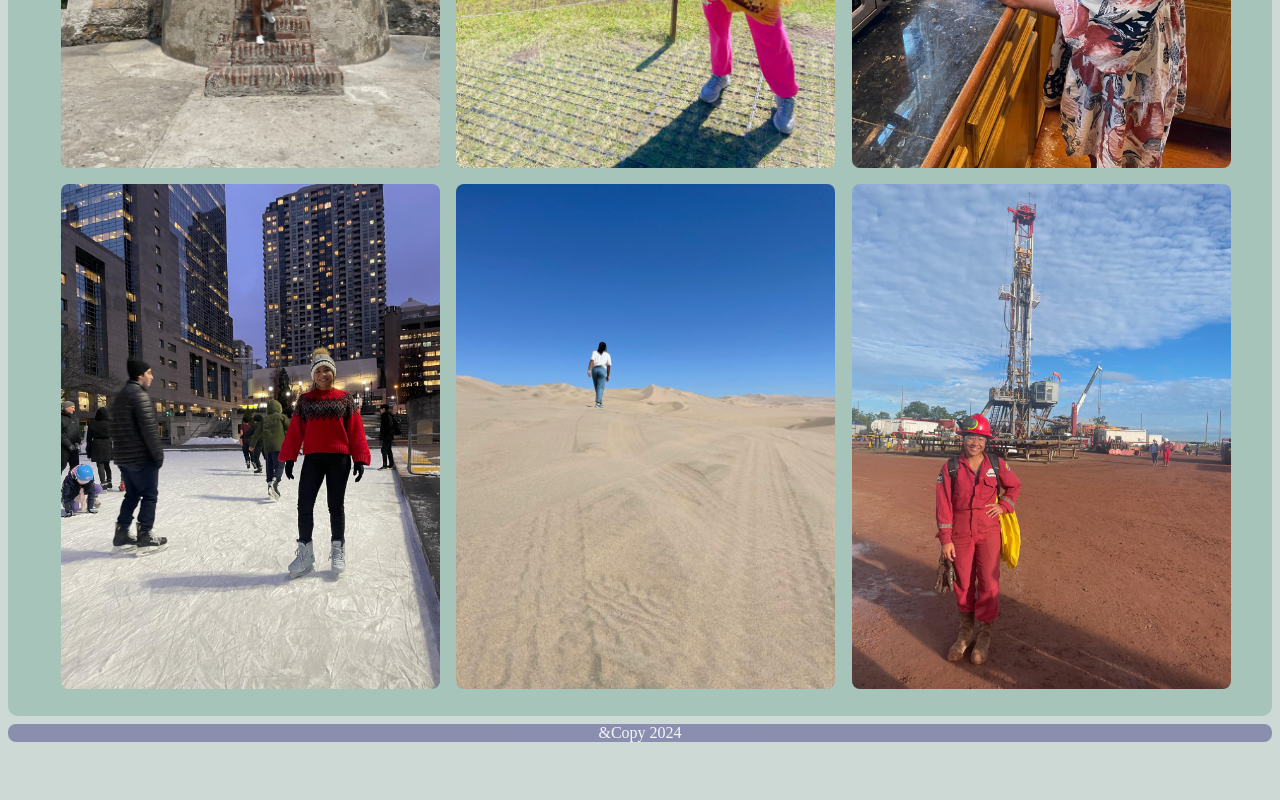
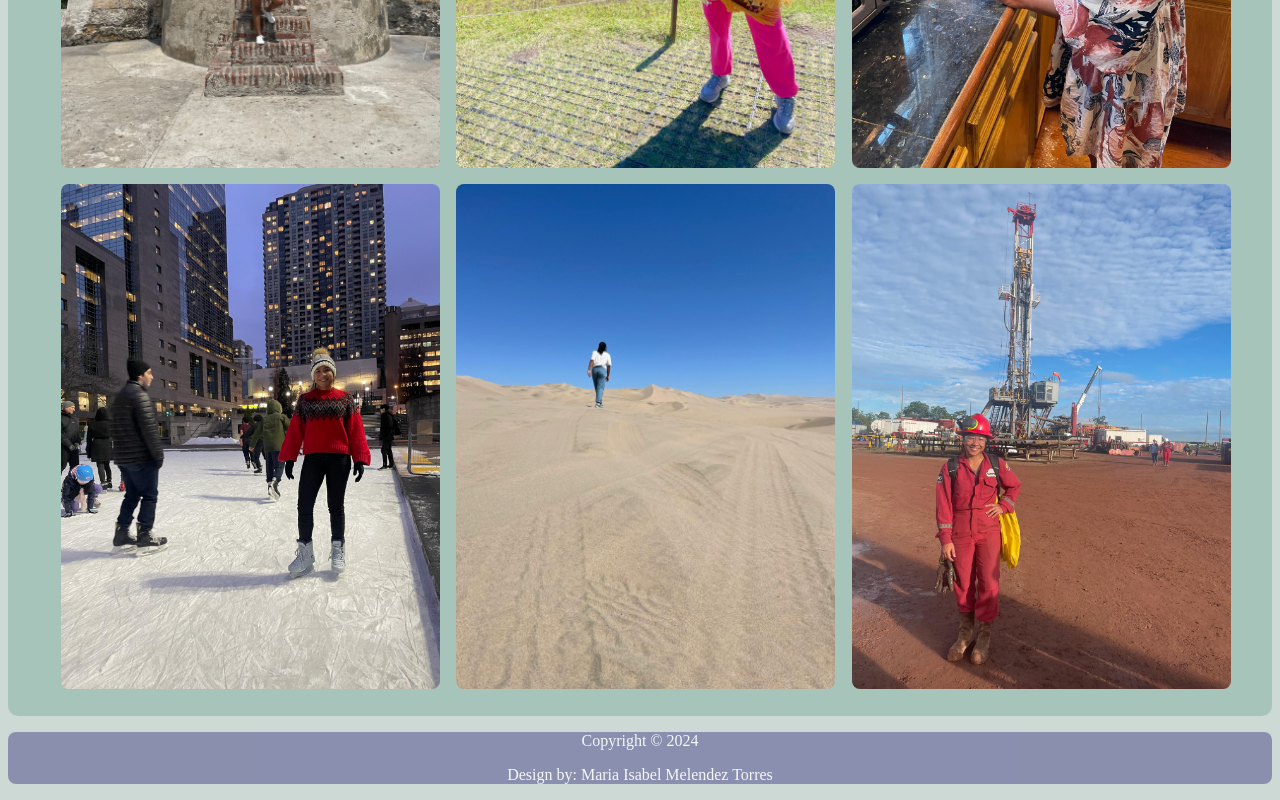
Before and after one commit to IsaMelendezT/PracticeExercise2, a plain HTML site: page gallery.html in a window 1280 px wide. Shown: the part 678-1478 px from the top of the page. Before the commit the page ends 1428 px from the top, so only its background shows below. Drawn offline with Linux system fonts and the light colour scheme.

Commit message:
Add Desing by to the footer

```diff
--- a/gallery.html
+++ b/gallery.html
@@ -43,7 +43,8 @@
   </body>
 
   <footer>
-    &Copy 2024
+    <p>Copyright &copy 2024</p>
+    <p>Design by: Maria Isabel Melendez Torres</p>
   </footer>
 
 </html>
```
Also changed, not shown: index.html (+1 -0 lines).
